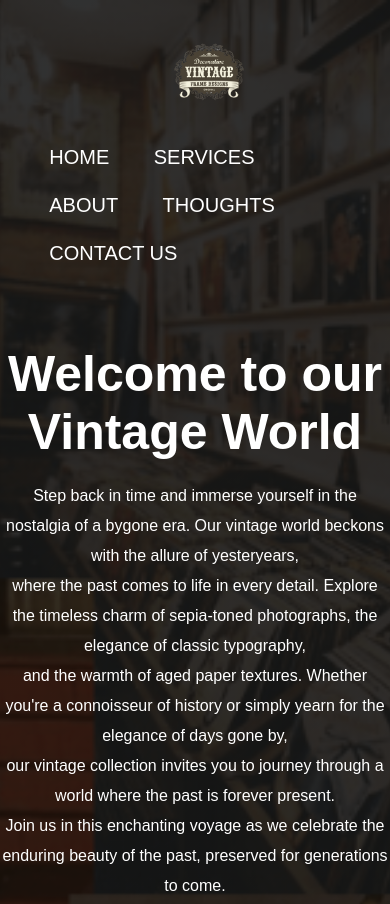
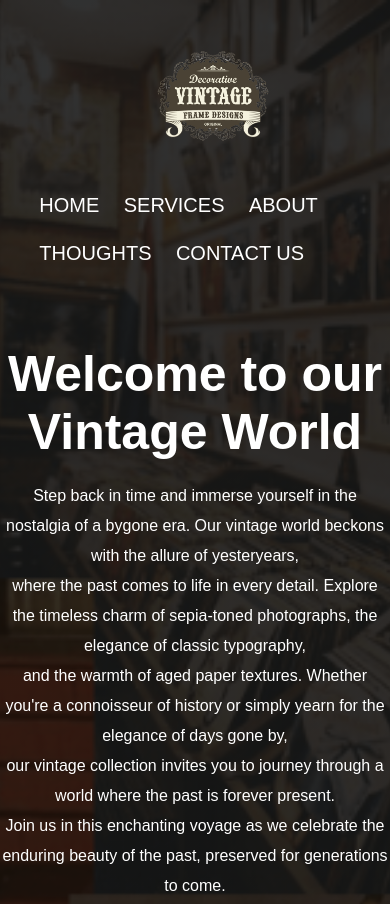
Before and after one commit to deonrtan/Vintage-Website, a plain HTML site: page index.html in a window 390 px wide. Shown: the top 904 px of the page. Drawn offline with Linux system fonts and the light colour scheme.

Commit message:
1 more push

```diff
--- a/style.css
+++ b/style.css
@@ -188,12 +188,13 @@ button:hover {
 
     .logo {
         height: 100;
-        width: 5rem;
+        width: 8rem;
         padding-bottom: 30px;
-        padding-left: 140px;
+        padding-left: 120px;
     }
+
     .navbar {
-        display:block;
+        display: block;
     }
 
     .banner {
@@ -201,7 +202,7 @@ button:hover {
     }
 
     .navbar ul li {
-        margin: 0 20px 25px;
+        margin: 0 10px 25px;
     }
 
     .footer-nav ul {
@@ -212,6 +213,7 @@ button:hover {
         width: 100%;
         text-align: center;
         margin: 10px;
+        padding-left:-50px;
     }
 
     .icons ul li a {
```
